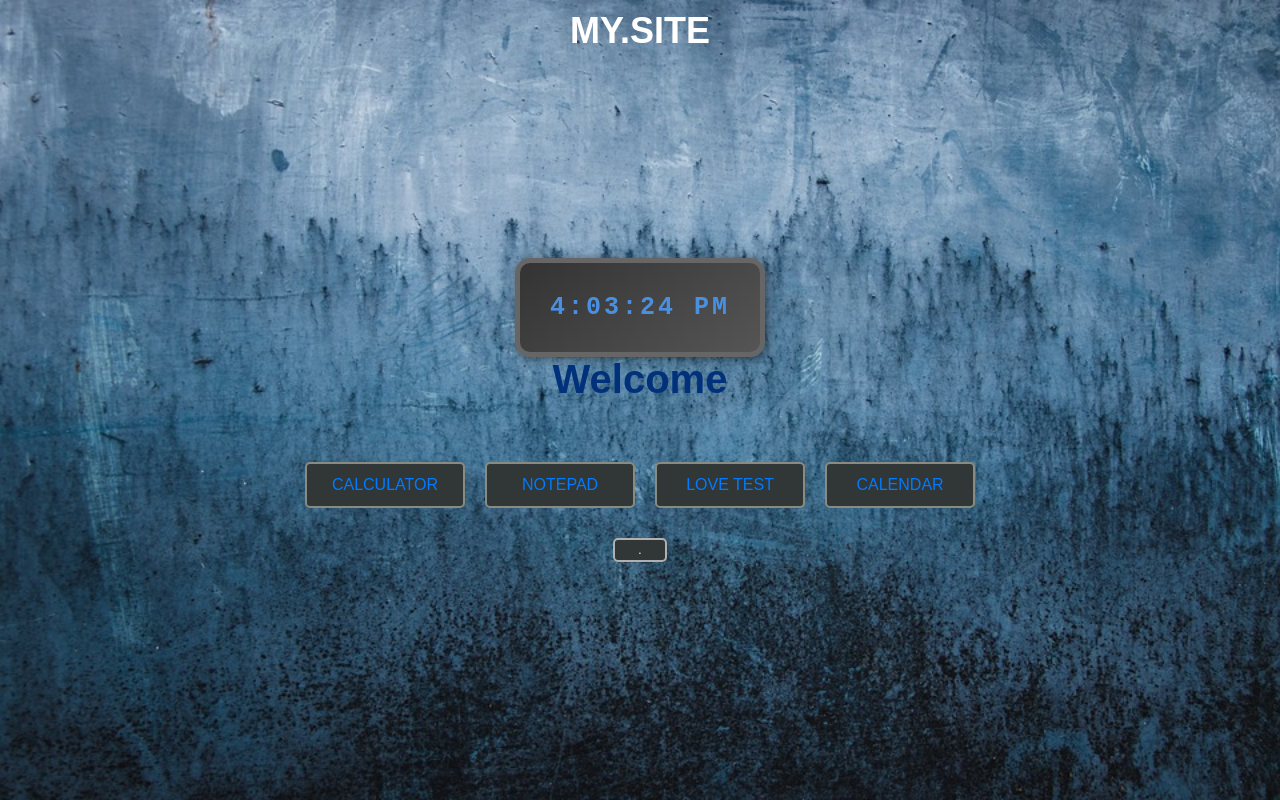
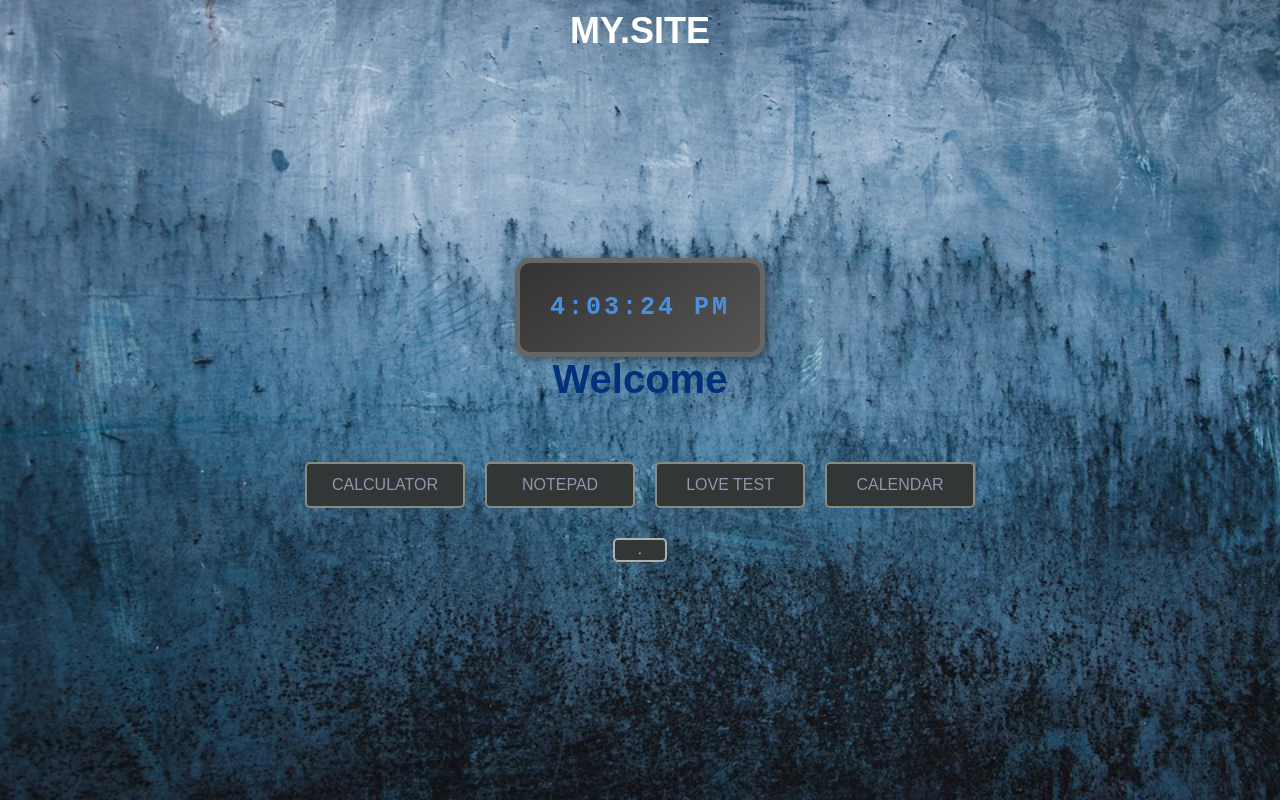
Before and after one commit to Muhtasim02/MYWEBSITE01, a plain HTML site: page index.html in a window 1280 px wide. Drawn offline with Linux system fonts and the light colour scheme.

Commit message:
index.html

```diff
--- a/index.html
+++ b/index.html
@@ -63,7 +63,7 @@
             cursor: pointer;
             border: 2px solid #878b81;
             background-color: #313636;
-            color: #007BFF;
+            color: #9793b1;
             border-radius: 5px;
             transition: all 0.3s ease;
             min-width: 150px;
```
